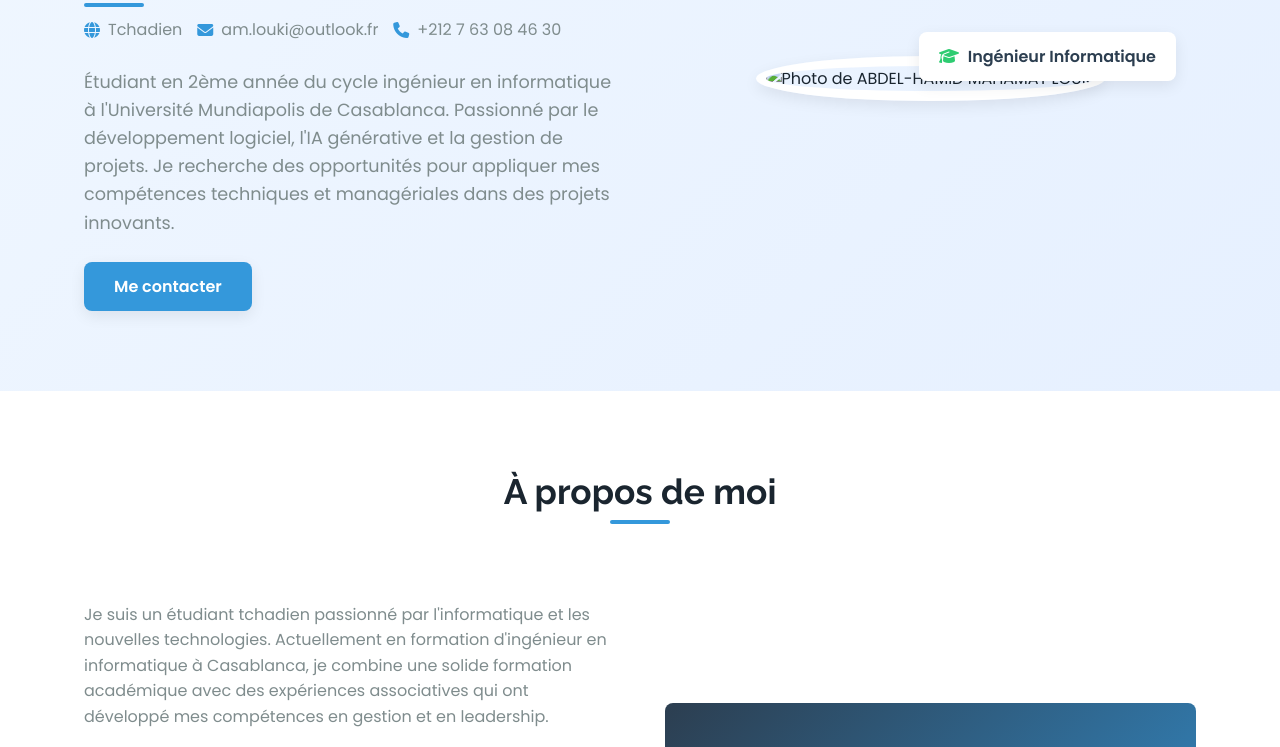
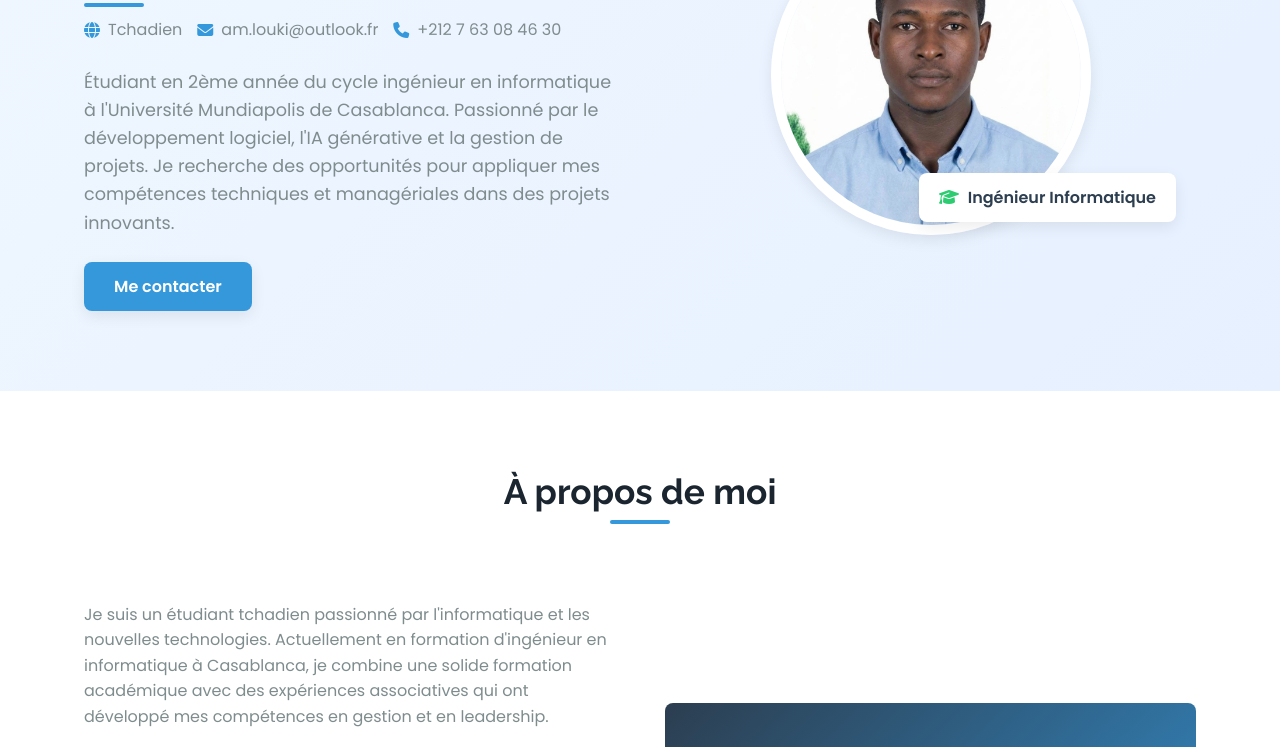
Before and after one commit to dirdaymi/portfolio, a plain HTML site: page index.html in a window 1280 px wide. Shown: the part 284-1031 px from the top of the page. Drawn offline with Linux system fonts and the light colour scheme.

Commit message:
Update index.html

```diff
--- a/index.html
+++ b/index.html
@@ -802,7 +802,7 @@
 
             <div class="hero-image">
                 <!-- Remplacez "profile.jpg" par votre image de profil -->
-                <img src="/ressources/profile.jpg" alt="Photo de ABDEL-HAMID MAHAMAT LOUKI" class="profile-img">
+                <img src="/profile.jpg" alt="Photo de ABDEL-HAMID MAHAMAT LOUKI" class="profile-img">
                 <div class="hero-badge">
                     <i class="fas fa-graduation-cap"></i> Ingénieur Informatique
                 </div>
```
